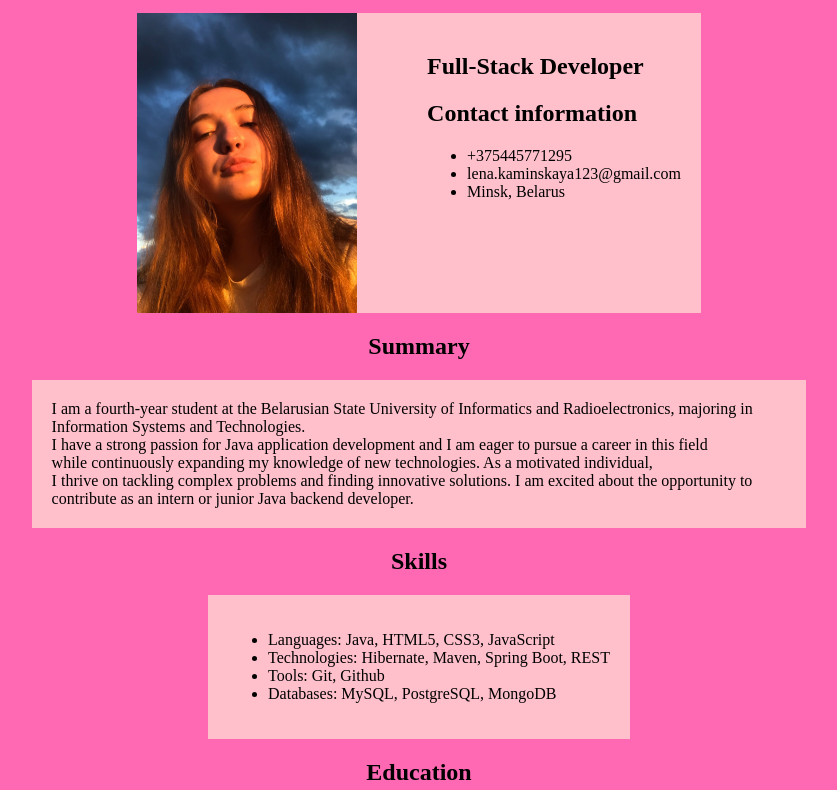
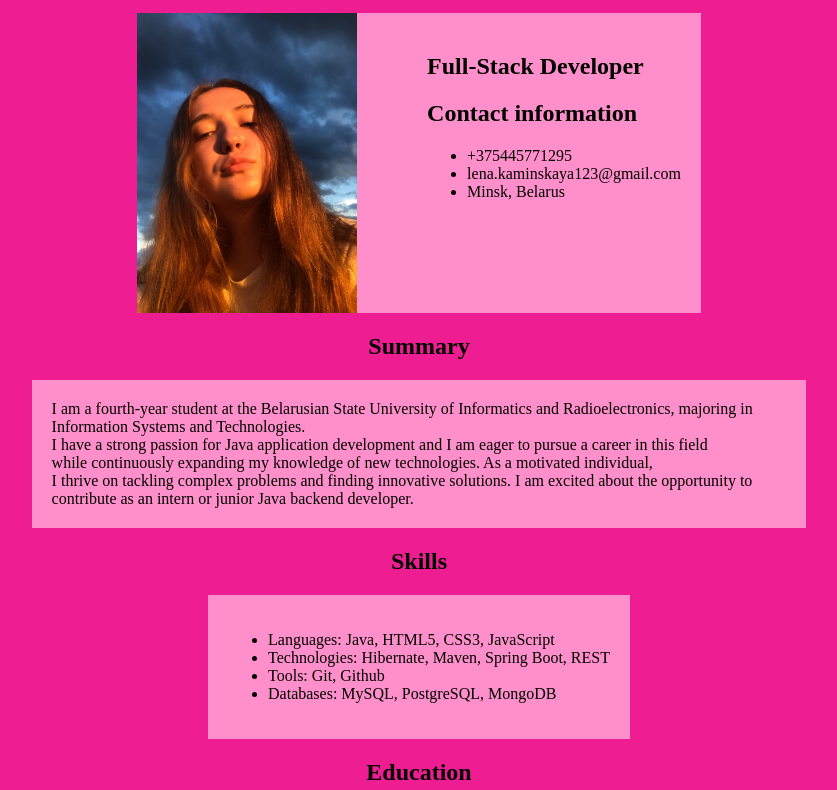
Before and after one commit to knmskln/rsschool-cv, a website: page index.html in a window 1280 px wide. Shown: the part 103-893 px from the top of the page, without its empty margins (221-1058 px from the left). Drawn offline with Linux system fonts and the light colour scheme.

Commit message:
refactor: colors

```diff
--- a/style.css
+++ b/style.css
@@ -1,5 +1,5 @@
 html{
-    background: hotpink;
+    background: #ef1d92;
 }
 body{
     margin: 0 auto;
@@ -45,7 +45,7 @@ main{
     justify-content: center;
 }
 main div{
-    background: pink;
+    background: #ff8fca;
 }
 .contact{
     display: flex;
```
